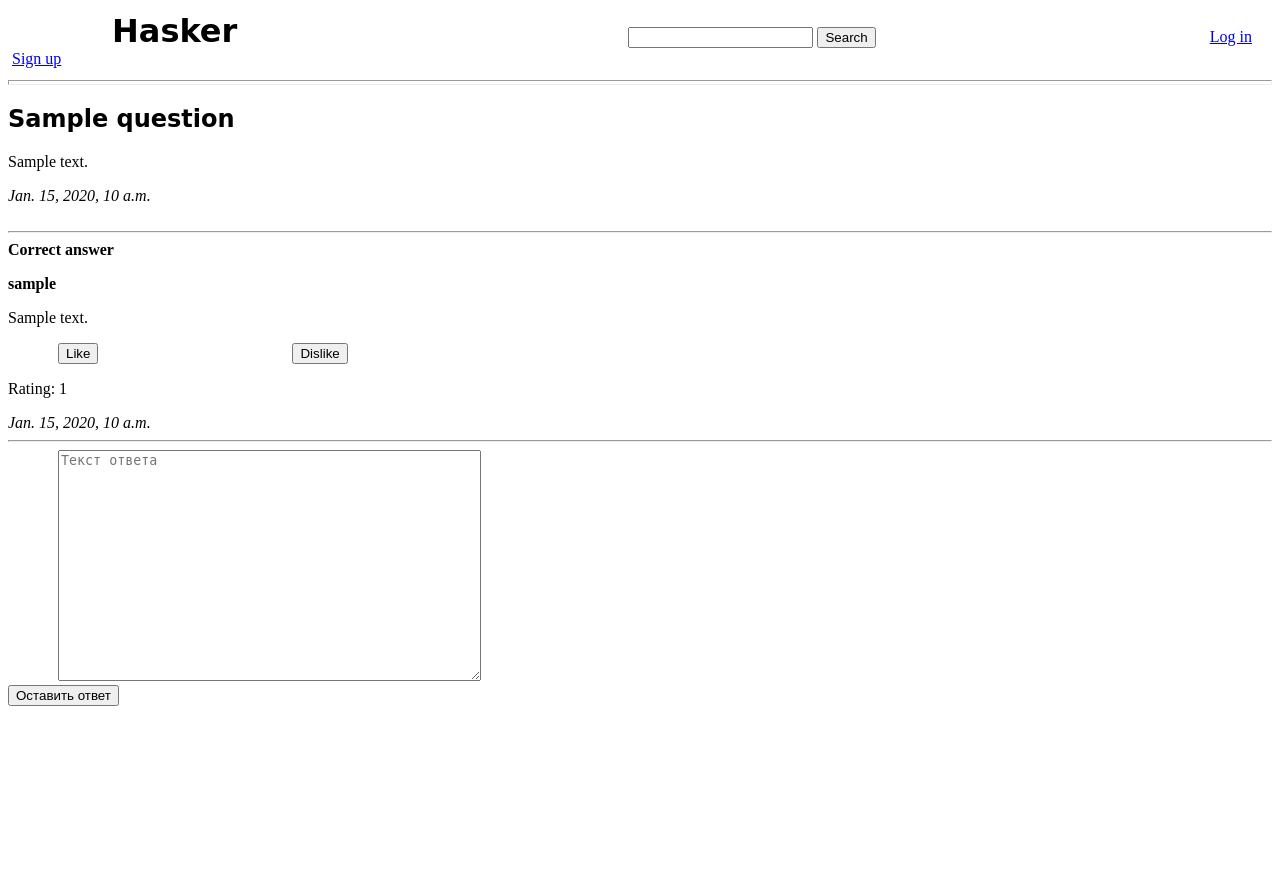
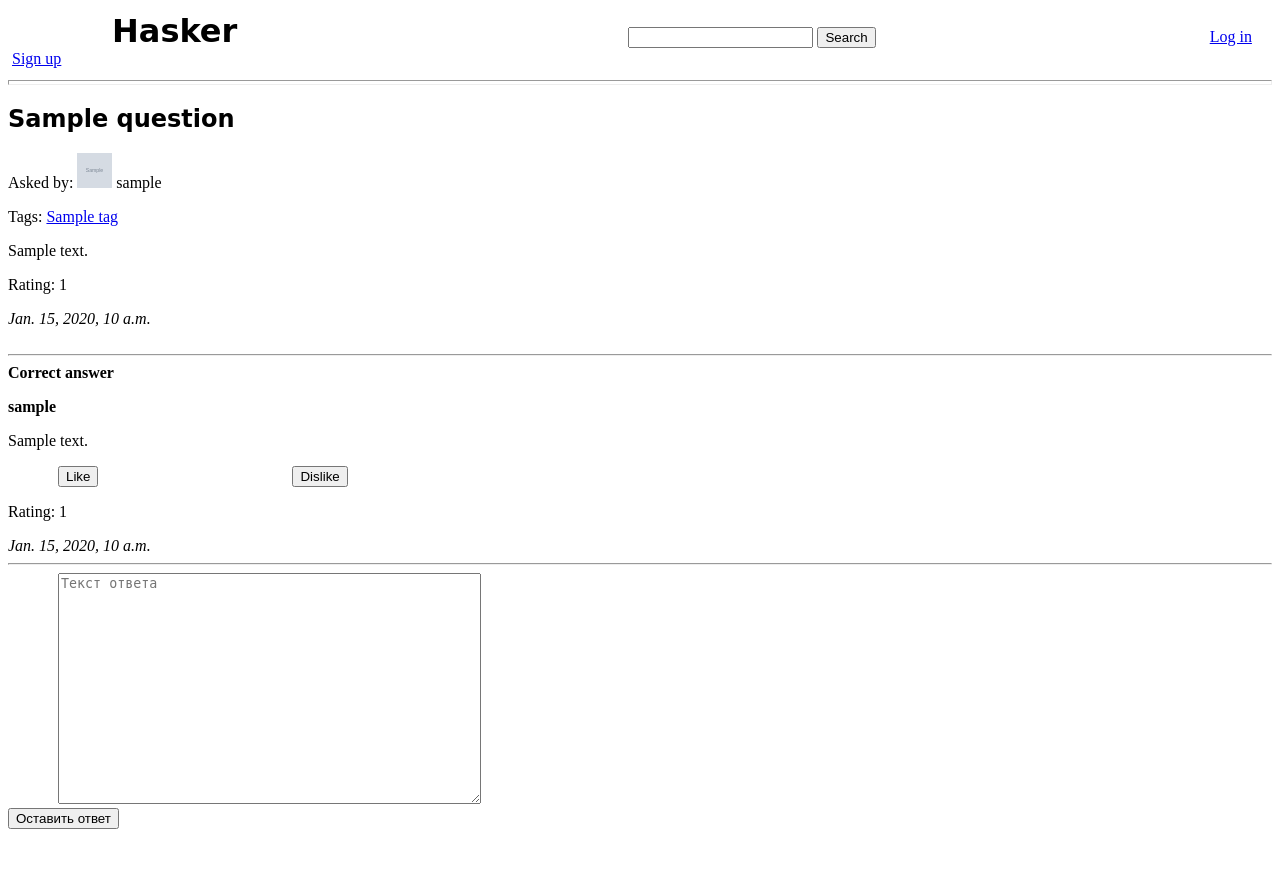
Before and after one commit to DalerBakhriev/otus_homeworks, a Django app: page /question/1 in a window 1280 px wide. Before the commit the page ends 706 px from the top, so only its background shows below. Run offline with Django 3.2, Linux system fonts and the light colour scheme; tables that the repository leaves empty hold one stand-in row (values such as "Sample post"); grey boxes marked "Sample" are stand-in pictures.

Commit message:
added tag creation, saving and showing for every question

```diff
--- a/hw_week_7/hasker/hasker/questions/views.py
+++ b/hw_week_7/hasker/hasker/questions/views.py
@@ -3,14 +3,16 @@ from django.contrib.auth.mixins import LoginRequiredMixin
 from django.core.mail import send_mail
 from django.db.models import Q, Sum
 from django.db.models.query import QuerySet
-from django.http import (
-    HttpResponse,
-    HttpResponseRedirect
-)
+from django.http import HttpResponse, HttpResponseRedirect
 from django.shortcuts import get_object_or_404
 from django.urls import reverse_lazy
 from django.utils import timezone
-from django.views.generic import DetailView, CreateView, ListView, RedirectView
+from django.views.generic import (
+    DetailView,
+    CreateView,
+    ListView,
+    RedirectView
+)
 
 from .forms import AskQuestionForm, TagForm
 from .models import Question, Tag, User, Answer
@@ -30,7 +32,7 @@ class QuestionListView(BaseQuestionListView):
 
     def get_queryset(self):
 
-        questions = self.model.objects.annotate(
+        questions = self.model.objects.prefetch_related("tags").annotate(
             Sum("actions__action")
         ).order_by("-actions__action__sum", "-creation_date")
 
@@ -77,6 +79,8 @@ class AskQuestionView(LoginRequiredMixin, CreateView):
         self.object = form.save(commit=False)
         self.object.author = self.request.user
         self.object.save()
+
+        form.save_m2m()
 
         return HttpResponseRedirect(self.get_success_url())
 
@@ -147,7 +151,10 @@ class QuestionDetailView(DetailView):
             if not hasattr(answer, "correct_answer_for"):
                 answers_for_context.append(answer)
 
+        question_tags = self.object.tags.all()
+
         context["answers"] = answers_for_context
+        context["tags"] = question_tags
 
         return context
 
--- a/hw_week_7/hasker/hasker/templates/questions/question_detail.html
+++ b/hw_week_7/hasker/hasker/templates/questions/question_detail.html
@@ -4,9 +4,18 @@
 {% block content %}
 
 <h2>{{question.title}}</h2>
-
+    <p>
+        Asked by: <img src="{{ question.author.avatar.url}}" width="35" height="35">
+        {{ question.author.username }}
+    </p>
+    {% if question.tags.all %}
+        Tags:
+        {% for tag in question.tags.all %}
+            <a href="{% url 'questions:search_question_by_tag' tag.id %}">{{ tag.name }}</a>
+        {% endfor %}
+    {% endif %}
     <p>{{ question.text }}</p>
-
+    <p>Rating: {{ question.rating }}</p>
     <em>{{ question.creation_date }}</em>
 
     <Br>
```
Also changed, not shown: hw_week_7/hasker/hasker/templates/questions/questions.html (+8 -0 lines).
